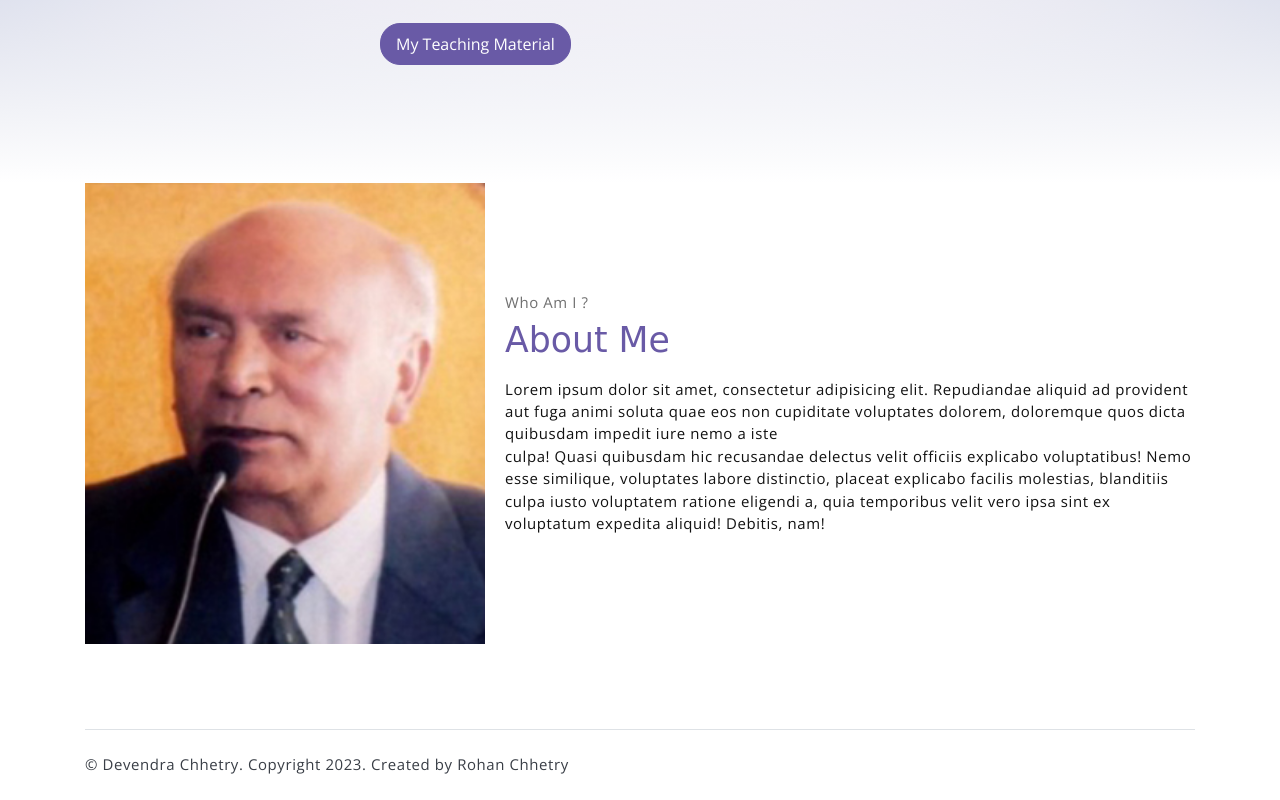
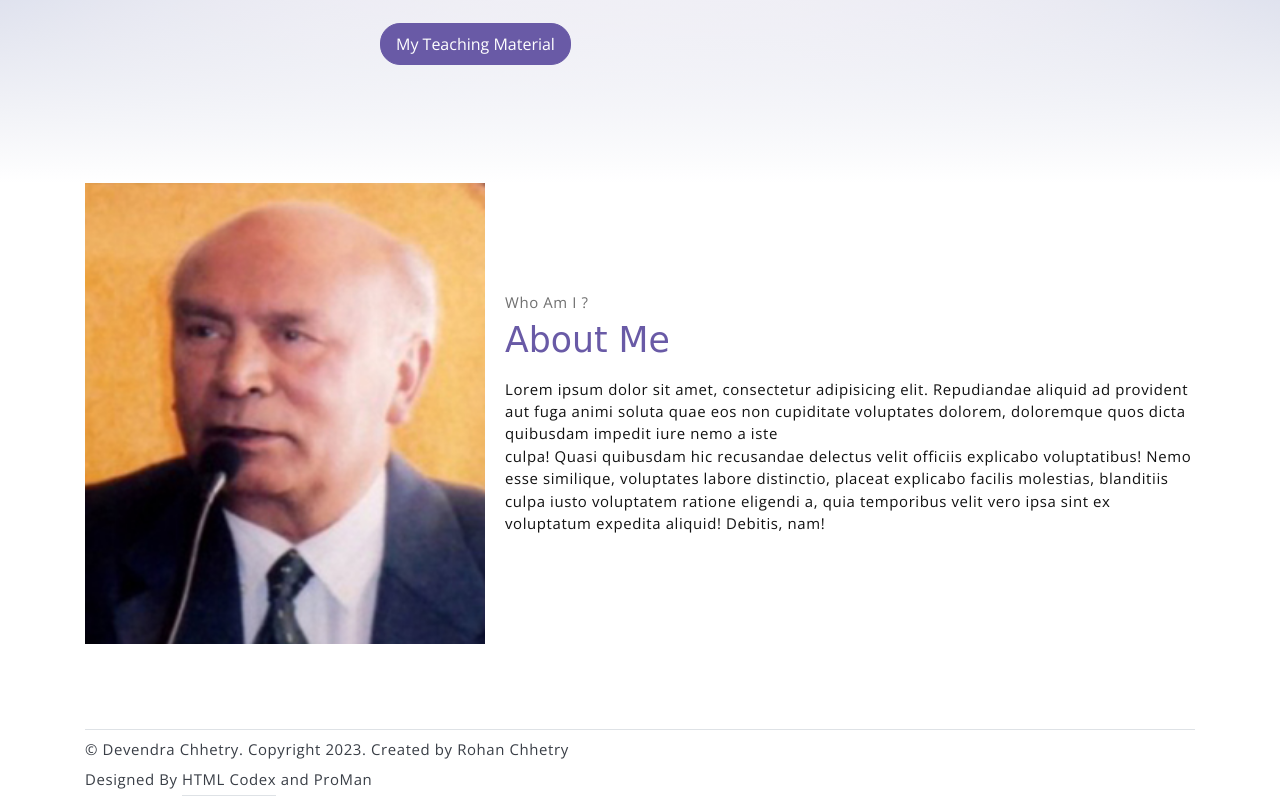
Before and after one commit to 0000Blaze/Devendra-Bahadur-Chhetry, a plain HTML site: page index.html in a window 1280 px wide. Shown: the part 617-1417 px from the top of the page. Drawn offline with nearby package versions, Linux system fonts and the light colour scheme; a web font is replaced by a local one.

Commit message:
design credability added

```diff
--- a/index.html
+++ b/index.html
@@ -87,6 +87,11 @@
         <p class="mb-0">
           &copy; Devendra Chhetry. Copyright 2023. Created by
           <a href="http://rohanchhetry.com.np">Rohan Chhetry</a>
+          <br />Designed By
+          <a class="border-bottom text-secondary" href="https://htmlcodex.com/"
+            >HTML Codex</a
+          >
+          and ProMan
         </p>
       </footer>
     </div>
```
